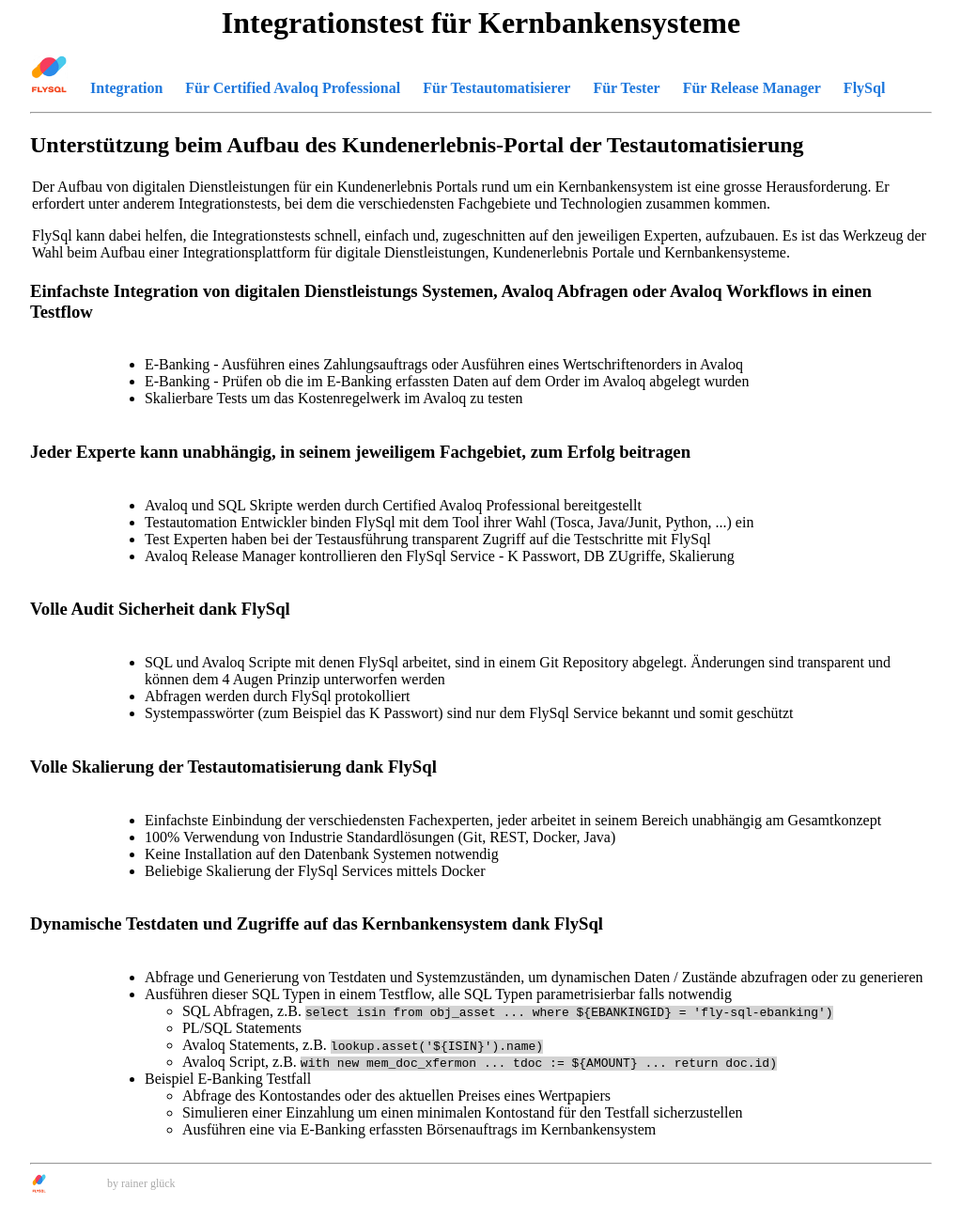
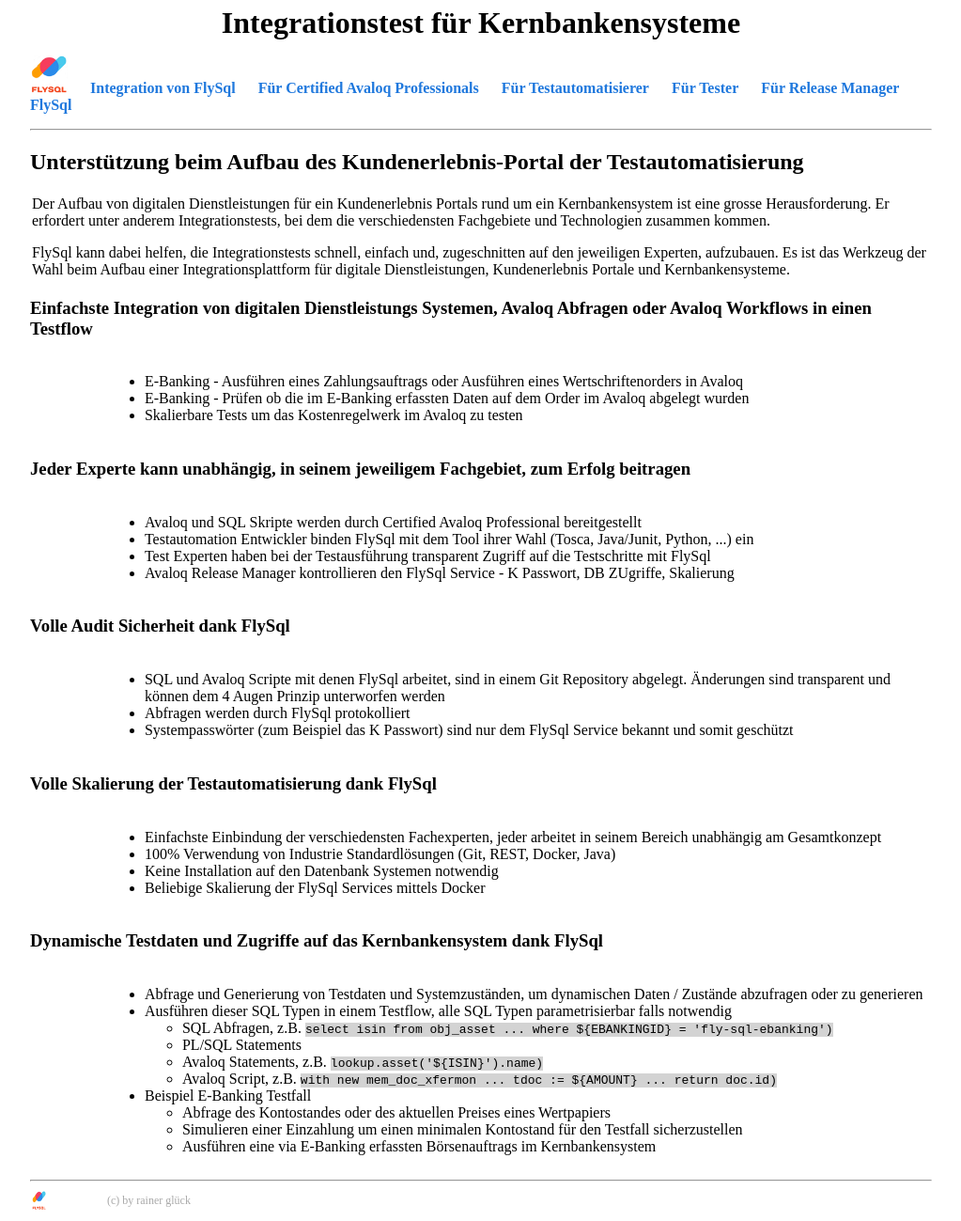
Before and after one commit to flysql/flysql.github.io, a Jekyll site: the page built from index.html, in a window 1280 px wide. Shown: the whole page at 94% size, without its empty margins (128-1151 px from the left). Built offline with Jekyll 4.4.1, drawn with Linux system fonts in a browser that asks for light colours.

Commit message:
cr logo, menu text improvements

```diff
--- a/_layouts/default.html
+++ b/_layouts/default.html
@@ -14,8 +14,8 @@
 	<nav>
 		<ul>
 			<li><a class="nav-href" href="/"><img class="navigation-img" src="/images/favicon/favicon.64x64.ico" alt="FlySql logo" /></a></li>
-			<li><a class="nav-href" href="/integration">Integration</a></li>
-			<li><a class="nav-href" href="/certified-avaloq-prof">Für Certified Avaloq Professional</a></li>
+			<li><a class="nav-href" href="/integration">Integration von FlySql</a></li>
+			<li><a class="nav-href" href="/certified-avaloq-prof">Für Certified Avaloq Professionals</a></li>
 			<li><a class="nav-href" href="/testautomation">Für Testautomatisierer</a></li>
 			<li><a class="nav-href" href="/tester">Für Tester</a></li>
 			<li><a class="nav-href" href="/release-manager">Für Release Manager</a></li>
@@ -32,7 +32,7 @@
 		<hr>
 		<div class="row">
 			<div class="col-1"><img class="footer-img" src="/images/favicon/favicon.64x64.ico" alt="FlySql logo" /></div>
-			<div class="col-11"><span class="footer-txt">by rainer glück</span></div>
+			<div class="col-11"><span class="footer-txt">(c) by rainer glück</span></div>
 		</div>
 	</footer>
 </body>
```
